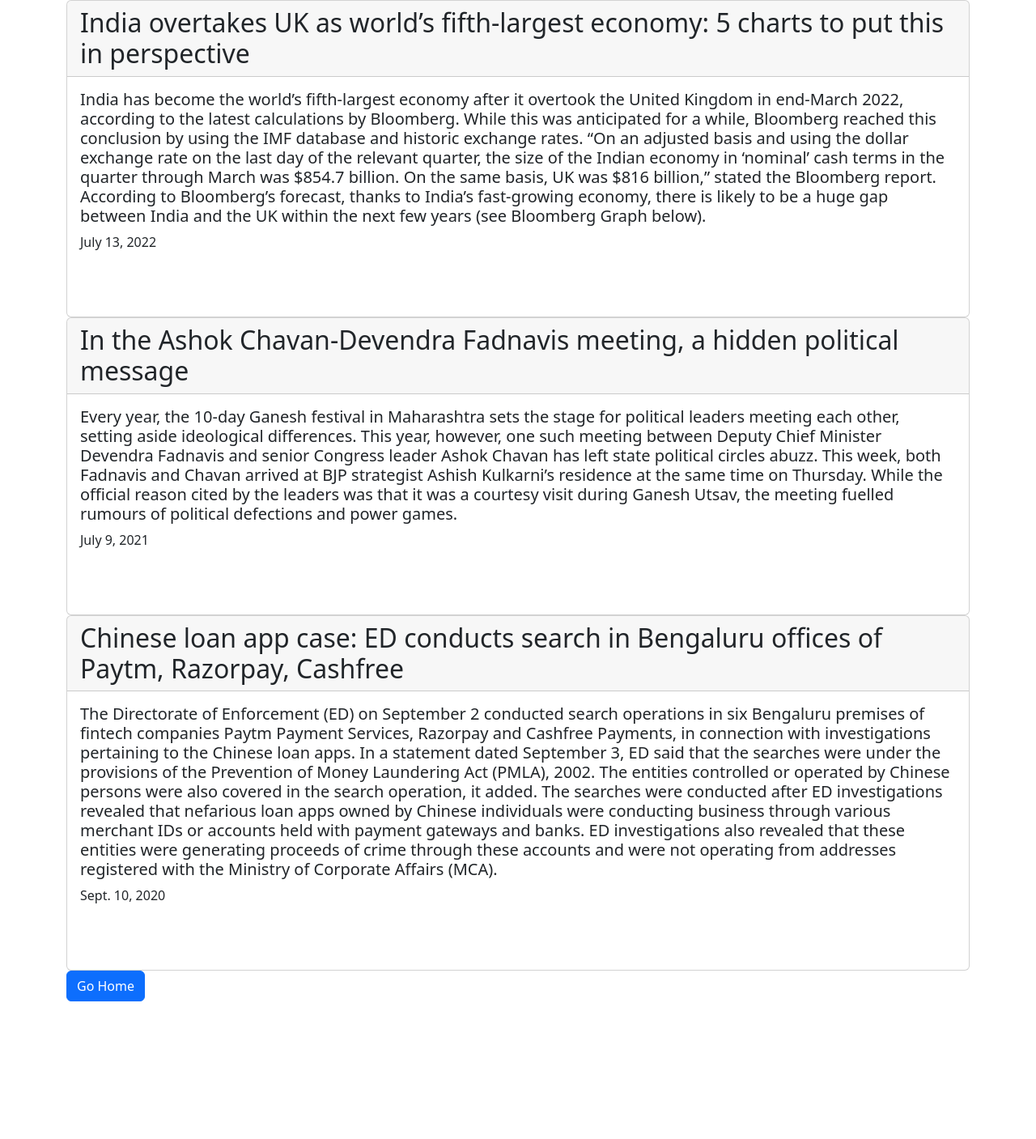
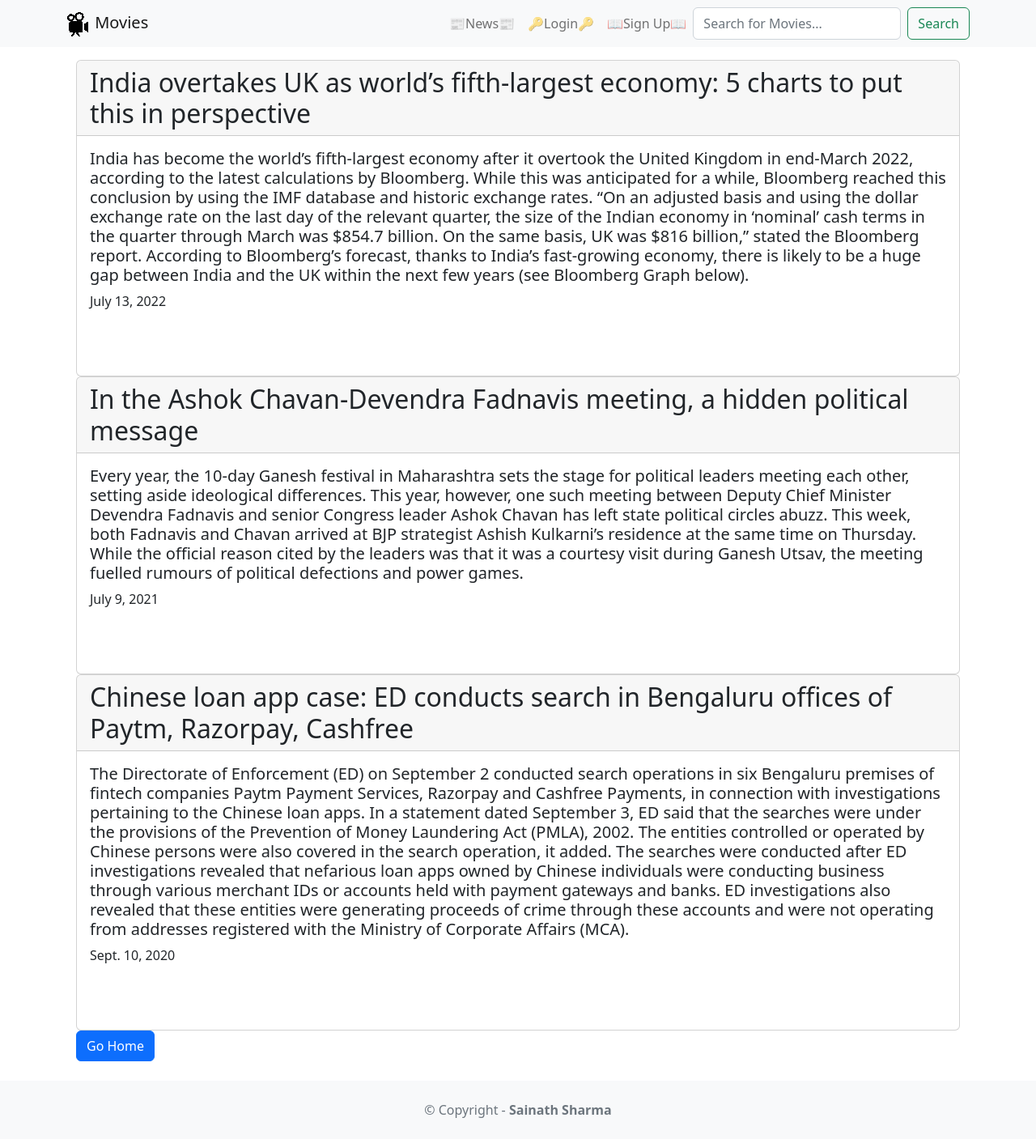
Before and after one commit to sainathss97/Movie_review, a Django app: page /news/ in a window 1280 px wide. Shown: the whole page at 81% size. Before the commit the page ends 1237 px from the top, so only its background shows below. Run offline with Django 4.2, Linux system fonts and the light colour scheme; data comes from the database, SQL or seed files in the repository; parts of the project's set-up code (start-up, migrations or seed data) failed here and were passed over.

Commit message:
Base Template Nav Bar serving static files

```diff
--- a/moviereviewsproject/movie/models.py
+++ b/moviereviewsproject/movie/models.py
@@ -10,3 +10,6 @@ class Movie(models.Model):
     description = models.TextField(max_length=500)
     image = models.ImageField(upload_to = 'movie/images/')
     url = models.URLField(blank=True)
+
+    def __str__(self) -> str:
+        return self.title
--- /dev/null
+++ b/moviereviewsproject/moviereviews/templates/base.html
@@ -0,0 +1,56 @@
+<!DOCTYPE html>
+<html lang="en">
+
+<head>
+    <meta charset="UTF-8">
+    <meta http-equiv="X-UA-Compatible" content="IE=edge">
+    <meta name="viewport" content="width=device-width, initial-scale=1.0">
+    <!-- CSS only -->
+    <link href="https://cdn.jsdelivr.net/npm/bootstrap@5.2.0/dist/css/bootstrap.min.css" rel="stylesheet"
+        integrity="sha384-gH2yIJqKdNHPEq0n4Mqa/HGKIhSkIHeL5AyhkYV8i59U5AR6csBvApHHNl/vI1Bx" crossorigin="anonymous">
+    <title>🎥Movie Reviews🎥</title>
+</head>
+
+<body>
+    <nav class="navbar navbar-expand-lg navbar-light
+         bg-light mb-3">
+        <div class="container">
+            <a class="navbar-brand" href="{% url 'home' %}">
+                {% load static %}
+                <img src="{% static 'images/movie.png' %}" alt="Movie" srcset="">
+                Movies</a>
+            <button class="navbar-toggler" type="button" data-bs-toggle="collapse" data-bs-target="#navbarNavAltMarkup"
+                aria-controls="navbarNavAltMarkup" aria-expanded="false" aria-label="Toggle navigation">
+                <span class="navbar-toggler-icon"></span>
+            </button>
+            <div class="collapse navbar-collapse" id="navbarNavAltMarkup">
+                <div class="navbar-nav ms-auto">
+                    <a class="nav-link" href="{% url 'news' %}">📰News📰</a>
+                    <a class="nav-link" href="#">🔑Login🔑</a>
+                    <a class="nav-link" href="#">📖Sign Up📖</a>
+                    <form class="d-flex" role="search">
+                        <input class="form-control me-2" type="search" placeholder="Search for Movies..."
+                            aria-label="Search" name='searchMovie'>
+                        <button class="btn btn-outline-success" type="submit">Search</button>
+                    </form>
+                </div>
+            </div>
+        </div>
+    </nav>
+
+
+    <div class="container">
+        {% block content %}
+        {% endblock content %}
+    </div>
+    <footer class="text-center text-lg-start bg-light
+     text-muted mt-4">
+        <div class="text-center p-4">
+            © Copyright -
+            <a class="text-reset fw-bold text-decoration-none" target="_blank" href="https://twitter.com/sainath">
+                Sainath Sharma
+            </a>
+
+        </div>
+    </footer>
+</body>
--- a/moviereviewsproject/news/models.py
+++ b/moviereviewsproject/news/models.py
@@ -6,3 +6,6 @@ class News(models.Model):
     headline = models.CharField(max_length=256)
     body = models.TextField()
     date = models.DateField()
+
+    def __str__(self) -> str:
+        return self.headline.title()
--- a/moviereviewsproject/news/templates/news.html
+++ b/moviereviewsproject/news/templates/news.html
@@ -1,4 +1,6 @@
 <!DOCTYPE html>
+{% extends 'base.html' %}
+{% block content %}
 <html lang="en">
 <head>
     <meta charset="UTF-8">
@@ -23,6 +25,6 @@
             {% endfor %}
             <a href="{% url 'home' %}" class="btn btn-primary">Go Home</a>
     </div>
-
+   {% endblock content %}
 </body>
 </html>
```
Also changed, not shown: moviereviewsproject/movie/templates/home.html (+5 -2 lines), moviereviewsproject/moviereviews/settings.py (+5 -3 lines), moviereviewsproject/moviereviews/static/images/movie.png (added).
